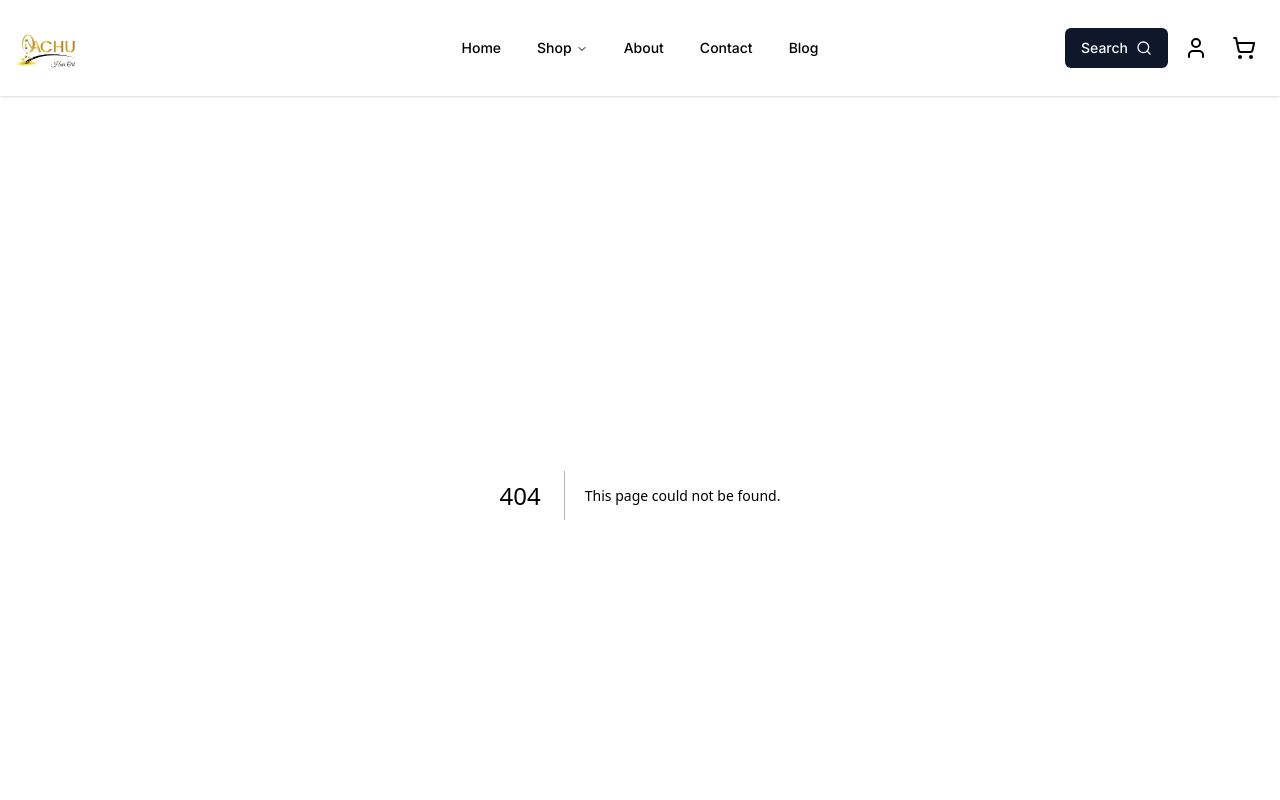
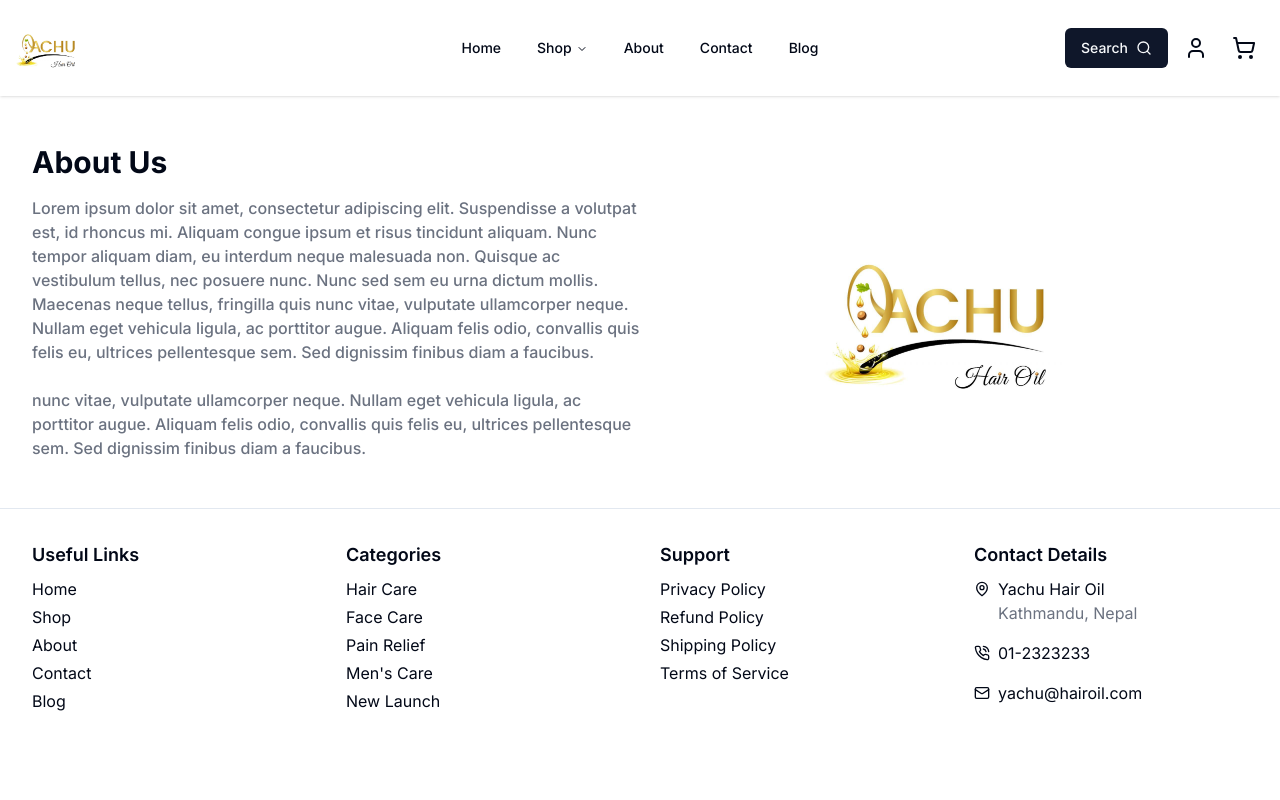
Before and after one commit to manavkhadka0/yachu, a Next.js app: page /about in a window 1280 px wide. Before the commit this address had no page. Shown: the top 800 px of the page. Built offline with nearby package versions, Linux system fonts and the light colour scheme.

Commit message:
about us

```diff
--- /dev/null
+++ b/app/about/page.tsx
@@ -0,0 +1,10 @@
+import About from "@/components/about-us/About";
+
+const page = () => {
+  return (
+    <div>
+      <About />
+    </div>
+  );
+};
+export default page;
--- a/app/page.tsx
+++ b/app/page.tsx
@@ -1,3 +1,4 @@
+import About from "@/components/about-us/About";
 import BlogSection from "@/components/blog/BlogSection";
 import FlowerDivider from "@/components/custom-ui/FlowerDivider";
 
@@ -10,6 +11,7 @@
       <Hero />
       <FlowerDivider />
       <ProductShowcase />
+      <FlowerDivider />
       <BlogSection />
     </main>
   );
--- /dev/null
+++ b/components/about-us/About.tsx
@@ -0,0 +1,40 @@
+import Image from "next/image";
+
+const About = () => {
+  return (
+    <div className=" ">
+      <div className="container py-12">
+        <h2 className=" text-3xl font-bold mb-4">About Us</h2>
+        <div className="grid sm:grid-cols-2 sm:grid-flow-col grid-flow-row  ">
+          <div className="sm:order-1">
+            <Image
+              src="/logo.jpg"
+              height={300}
+              width={500}
+              alt="logo"
+              className=" w-full object-contain h-60"
+            />
+          </div>
+          <div className=" text-gray-500 font-medium">
+            Lorem ipsum dolor sit amet, consectetur adipiscing elit. Suspendisse
+            a volutpat est, id rhoncus mi. Aliquam congue ipsum et risus
+            tincidunt aliquam. Nunc tempor aliquam diam, eu interdum neque
+            malesuada non. Quisque ac vestibulum tellus, nec posuere nunc. Nunc
+            sed sem eu urna dictum mollis. Maecenas neque tellus, fringilla quis
+            nunc vitae, vulputate ullamcorper neque. Nullam eget vehicula
+            ligula, ac porttitor augue. Aliquam felis odio, convallis quis felis
+            eu, ultrices pellentesque sem. Sed dignissim finibus diam a
+            faucibus.
+            <br />
+            <br />
+            nunc vitae, vulputate ullamcorper neque. Nullam eget vehicula
+            ligula, ac porttitor augue. Aliquam felis odio, convallis quis felis
+            eu, ultrices pellentesque sem. Sed dignissim finibus diam a
+            faucibus.
+          </div>
+        </div>
+      </div>
+    </div>
+  );
+};
+export default About;
--- a/components/blog/BlogCard.tsx
+++ b/components/blog/BlogCard.tsx
@@ -9,7 +9,7 @@
 const BlogCard: React.FC<BlogCardProps> = ({ blog }) => {
   const { title, date, image, description, href } = blog;
   return (
-    <div className="bg-white flex flex-col gap-4 lg:grid lg:grid-cols-5 grid-cols-1  gap-4 p-6 border border-amber-600 rounded-lg ">
+    <div className="bg-white flex flex-col  lg:grid lg:grid-cols-5 grid-cols-1  gap-4 p-6 border shadow-lg rounded-lg ">
       <Link href={href} className=" block w-full overflow-hidden  col-span-2">
         <Image
           src={image}
--- a/components/blog/BlogSection.tsx
+++ b/components/blog/BlogSection.tsx
@@ -23,8 +23,8 @@
 
 const BlogSection = () => {
   return (
-    <div className=" bg-amber-50">
-      <div className="container p-10 py-16 ">
+    <div className=" ">
+      <div className="container p-10 ">
         <div className="flex justify-between gap-4 items-center  mb-8 ">
           <h3 className="sm:text-2xl font-bold  uppercase">Blogs</h3>
           <Button variant={"outline"} className="sm:text-lg" size={"lg"}>
--- a/components/footer/Footer.tsx
+++ b/components/footer/Footer.tsx
@@ -4,7 +4,7 @@
 const USEFUL_LINKS = [
   { name: "Home", href: "/" },
   { name: "Shop", href: "/" },
-  { name: "About", href: "/" },
+  { name: "About", href: "/about" },
   { name: "Contact", href: "/contact" },
   { name: "Blog", href: "/" },
 ];
--- a/components/header/navbar/NavMenus.tsx
+++ b/components/header/navbar/NavMenus.tsx
@@ -51,7 +51,7 @@
 
   {
     title: "About",
-    href: "/",
+    href: "/about",
   },
   {
     title: "Contact",
--- a/components/product/ProductShowcase.tsx
+++ b/components/product/ProductShowcase.tsx
@@ -24,7 +24,7 @@
 
 const ProductShowcase = () => {
   return (
-    <div className="container  pb-10">
+    <div className="container pb-14">
       <div className="flex justify-between gap-4 items-center  mb-8 ">
         <h3 className="sm:text-2xl font-bold  uppercase">Bestsellers</h3>
         <Button variant={"outline"} className="sm:text-lg" size={"lg"}>
```
